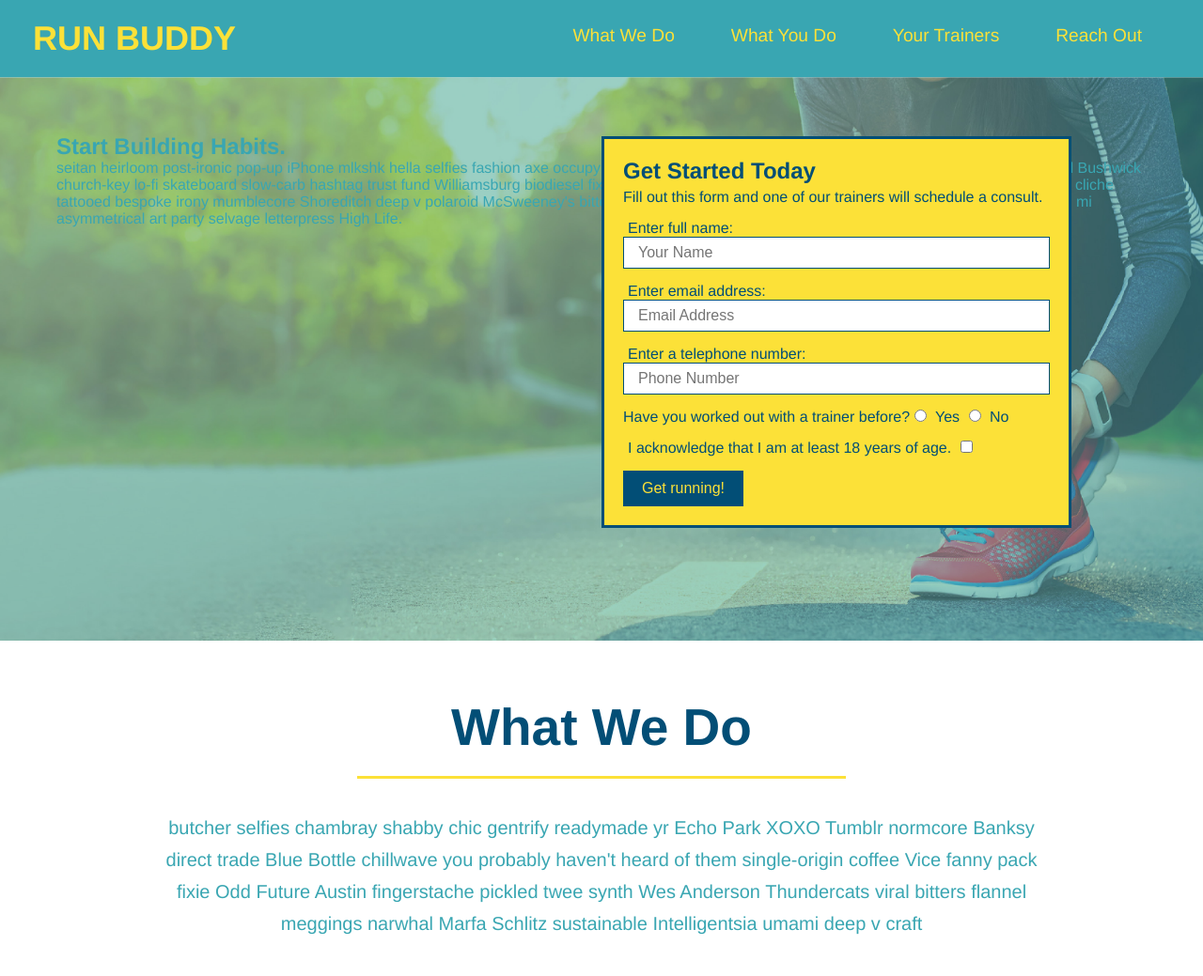
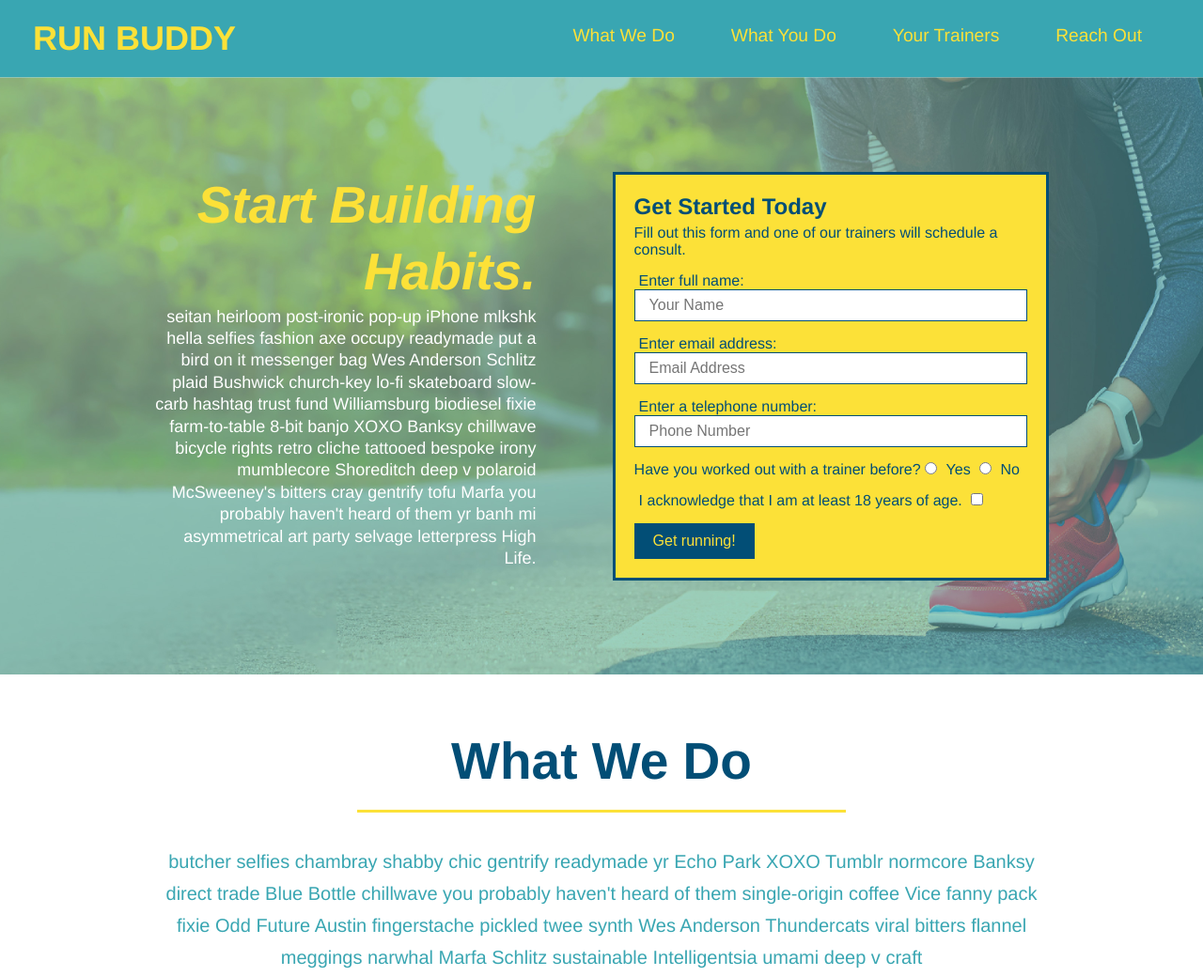
Before and after one commit to TigranBalayan10/run-buddy, a plain HTML site: page index.html in a window 1280 px wide. Shown: the top 1039 px of the page at 94% size. Drawn offline with Linux system fonts and the light colour scheme.

Commit message:
add flexbox to the hero

```diff
--- a/assets/css/style.css
+++ b/assets/css/style.css
@@ -62,16 +62,16 @@ footer {
 }
 
 footer h2 {
-  display: inline;
+  display: flex;
   color: #024e76;
   font-size: 30px;
   margin: 0;
+  justify-content: space-between;
+  flex-wrap: wrap;
 }
 
 footer div {
-  float: right;
   line-height: 1.5;
-  text-align: right;
 }
 
 footer a {
@@ -89,19 +89,33 @@ section {
   background-image: url('../images/hero-bg.jpg');
   background-size: cover;
   background-position: center;
-  position: relative;
-  height: 600px;
+  display: flex;
+  justify-content: center;
+  flex-wrap: wrap;
 }
 
 .hero-form {
   border: 3px solid #024e76;
   background-color: #fce138;
   padding: 20px;
-  width: 500px;
   color: #024e76;
-  position: absolute;
-  bottom: 120px;
-  right: 140px;
+  width: 40%;
+  margin: 3.5%;
+}
+
+.hero-cta {
+  width: 35%;
+  text-align: right;
+  margin: 3.5%;
+  color: #fff;
+  font-size: 18px;
+  line-height: 1.3;
+}
+
+.hero-cta h2 {
+  font-style: italic;
+  font-size: 55px;
+  color: #fce138;
 }
 
 .hero-form h3 {
```
